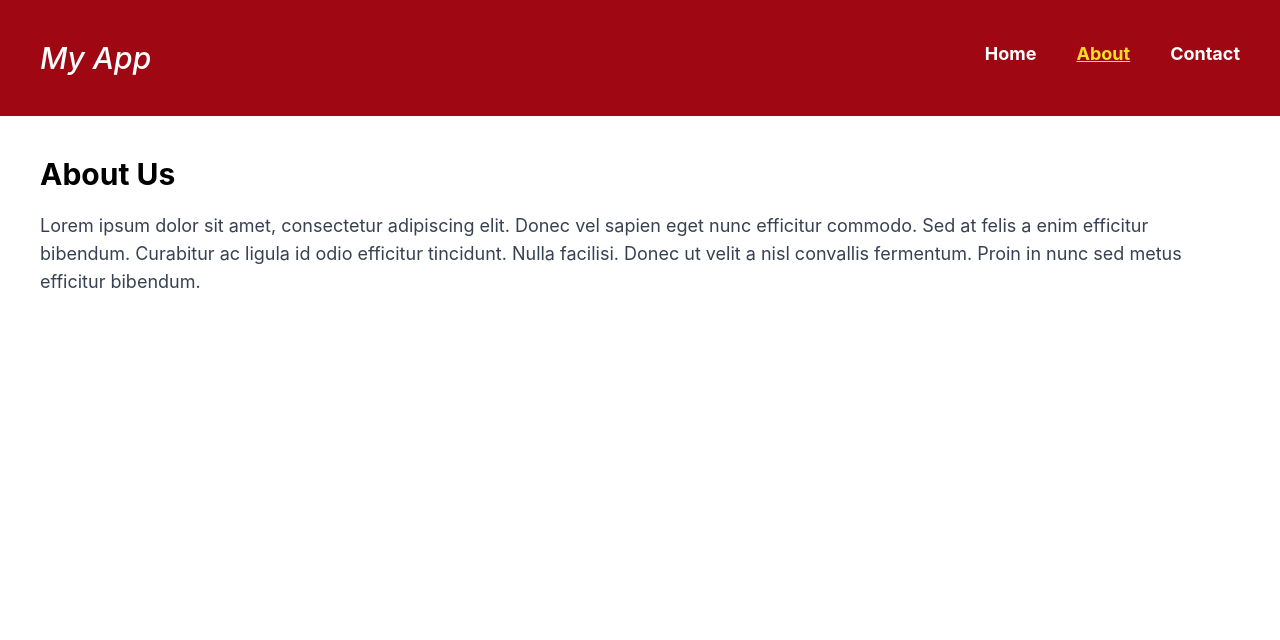
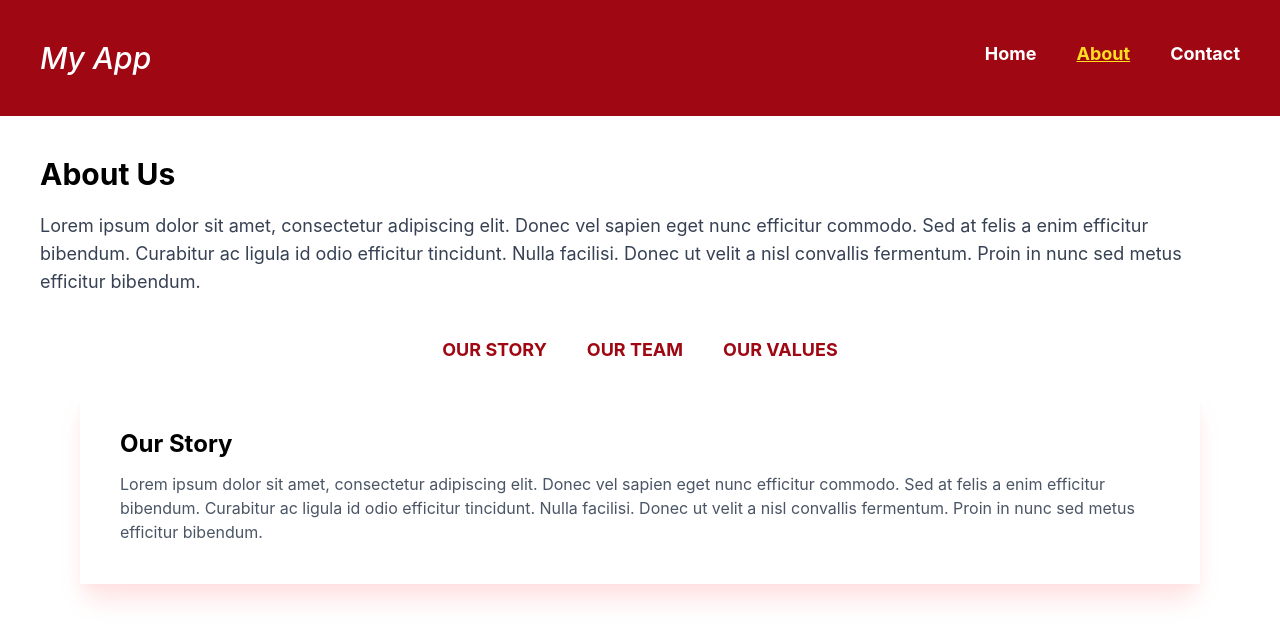
Before and after one commit to Lucide-Pascale/Simple-Website, a React (Vite) app: page /about in a window 1280 px wide. Shown: the top 640 px of the page. Built offline with nearby package versions, Linux system fonts and the light colour scheme.

Commit message:
Adding Our story, Our team, Our Values

```diff
--- a/src/App.jsx
+++ b/src/App.jsx
@@ -2,6 +2,7 @@ import { useState } from 'react'
 import reactLogo from './assets/react.svg'
 import About from './components/about.jsx'
 import Contact from './components/contact.jsx'
+import {Story, Team, Values} from './components/about.jsx'
 import './App.css'
 import { Link, Routes, Route, NavLink, Outlet } from 'react-router-dom'
 
@@ -24,10 +25,10 @@ function App() {
           <NavLink to="/" className={styling}>
             Home
           </NavLink>
-          <NavLink to="/about" className={styling}>
+          <NavLink to="about" className={styling}>
             About
           </NavLink>
-          <NavLink to="/contact" className={styling}>
+          <NavLink to="contact" className={styling}>
             Contact
           </NavLink>
         </nav>
@@ -35,8 +36,16 @@ function App() {
       <Outlet/>
       <Routes>
         <Route index path="/" element={<Home />} />
-        <Route path="/about" element={<About />} />
-        <Route path="/contact" element={<Contact />} />
+
+        <Route path="about" element={<About />} >
+          <Route index element={<Story />} />
+          <Route index path="story" element={<Story />} />
+          <Route path="team" element={<Team />} />
+          <Route path="values" element={<Values />} />
+        </Route>
+
+        <Route path="contact" element={<Contact />} />
+
       </Routes>
     </>
   )
--- a/src/components/about.jsx
+++ b/src/components/about.jsx
@@ -1,10 +1,50 @@
+import { NavLink, Outlet, Route, Routes } from "react-router-dom"
+
+function Story() {
+  return (
+    <div className='p-10'>
+      <h2 className='text-2xl font-bold mb-3'>Our Story</h2>
+      <p className='text-md text-gray-600'>Lorem ipsum dolor sit amet, consectetur adipiscing elit. Donec vel sapien eget nunc efficitur commodo. Sed at felis a enim efficitur bibendum. Curabitur ac ligula id odio efficitur tincidunt. Nulla facilisi. Donec ut velit a nisl convallis fermentum. Proin in nunc sed metus efficitur bibendum.</p>
+    </div>
+  )
+}
+function Team() {
+  return (
+    <div className='p-10'>
+      <h2 className='text-2xl font-bold mb-3'>Our Team</h2>
+      <p className='text-md text-gray-600'>Lorem ipsum dolor sit amet, consectetur adipiscing elit. Donec vel sapien eget nunc efficitur commodo. Sed at felis a enim efficitur bibendum. Curabitur ac ligula id odio efficitur tincidunt. Nulla facilisi. Donec ut velit a nisl convallis fermentum. Proin in nunc sed metus efficitur bibendum.</p>
+    </div>
+  )
+}
+function Values() {
+  return (
+    <div className='p-10'>
+      <h2 className='text-2xl font-bold mb-3'>Our Values</h2>
+      <p className='text-md text-gray-600'>Lorem ipsum dolor sit amet, consectetur adipiscing elit. Donec vel sapien eget nunc efficitur commodo. Sed at felis a enim efficitur bibendum. Curabitur ac ligula id odio efficitur tincidunt. Nulla facilisi. Donec ut velit a nisl convallis fermentum. Proin in nunc sed metus efficitur bibendum.</p>
+    </div>
+  )
+}
+
+
 function About() {
+  const styling = ({ isActive }) => isActive ? 'underline decoration-black decoration-4 underline-offset-4' : ''
   return (
+    <>
     <div className='p-10'>
       <h1 className='text-3xl font-bold mb-5'>About Us</h1>
       <p className='text-lg text-gray-700'>Lorem ipsum dolor sit amet, consectetur adipiscing elit. Donec vel sapien eget nunc efficitur commodo. Sed at felis a enim efficitur bibendum. Curabitur ac ligula id odio efficitur tincidunt. Nulla facilisi. Donec ut velit a nisl convallis fermentum. Proin in nunc sed metus efficitur bibendum.</p>
     </div>
+    <div className='flex justify-center gap-10 text-lg text-red-800 font-bold uppercase'>
+      <NavLink className={styling} to="story">Our Story</NavLink>
+      <NavLink className={styling} to="team">Our Team</NavLink>
+      <NavLink className={styling} to="values">Our Values</NavLink>
+    </div>
+    <div className="mx-20 shadow-xl mt-6 shadow-red-100">
+      <Outlet />
+    </div>
+    </>
   )
 }
 
+export {Story, Team, Values}
 export default About
```
